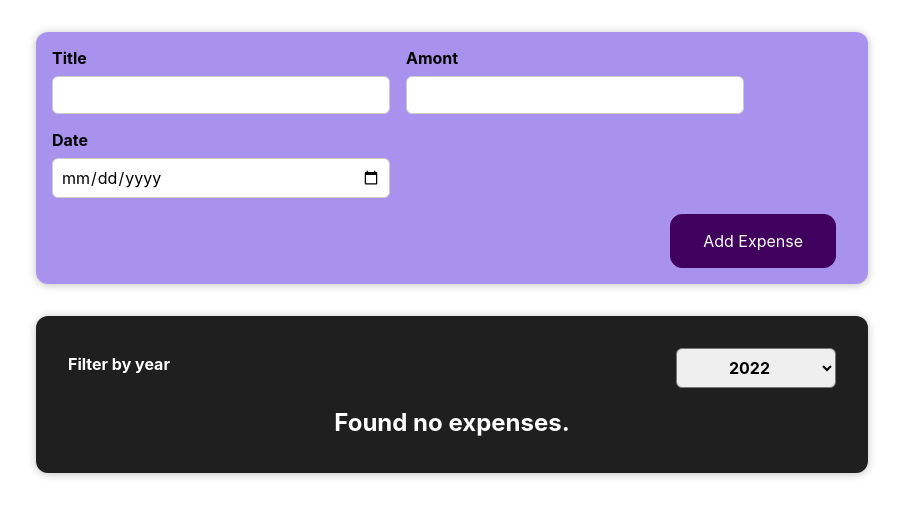
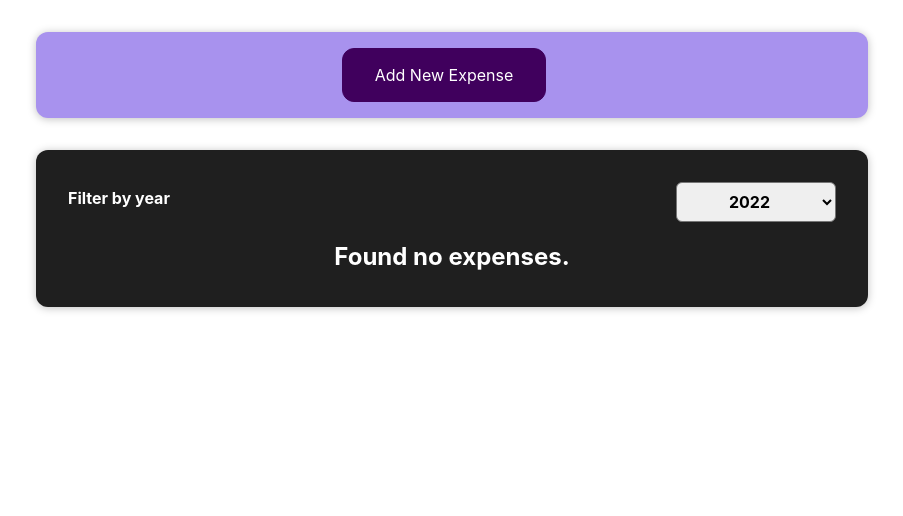
Before and after one commit to marcel-balint/expense_tracking, a React (Create React App) app: page / in a window 1280 px wide. Shown: the top 516 px of the page, without its empty margins (188-1091 px from the left). Built offline with nearby package versions, Linux system fonts and the light colour scheme.

Commit message:
Showing the form only if the user is adding new data

```diff
--- a/src/compnents/NewExpense/ExpenseForm.jsx
+++ b/src/compnents/NewExpense/ExpenseForm.jsx
@@ -64,6 +64,9 @@
         </div>
       </div>
       <div className="new-expense__actions">
+        <button onClick={props.onCancel} type="button">
+          Cancel
+        </button>
         <button type="submit">Add Expense</button>
       </div>
     </form>
--- a/src/compnents/NewExpense/NewExpense.jsx
+++ b/src/compnents/NewExpense/NewExpense.jsx
@@ -1,19 +1,38 @@
-import React from "react";
+import React, { useState } from "react";
 
 import ExpenseForm from "./ExpenseForm";
 import "./NewExpense.css";
 
 const NewExpense = (props) => {
+  const [isEditing, setIsEditing] = useState(false);
+
   const saveExpenseDataHandler = (enteredExpenseData) => {
     const expenseData = {
       ...enteredExpenseData,
       id: Math.random().toString(),
     };
     props.onAddExpense(expenseData);
+    setIsEditing(false);
+  };
+
+  const startEditingHandler = () => {
+    setIsEditing(true);
+  };
+
+  const hideEditingForm = () => {
+    setIsEditing(false);
   };
   return (
     <div className="new-expense">
-      <ExpenseForm onSaveExpenseData={saveExpenseDataHandler} />
+      {!isEditing && (
+        <button onClick={startEditingHandler}>Add New Expense</button>
+      )}
+      {isEditing && (
+        <ExpenseForm
+          onCancel={hideEditingForm}
+          onSaveExpenseData={saveExpenseDataHandler}
+        />
+      )}
     </div>
   );
 };
```
